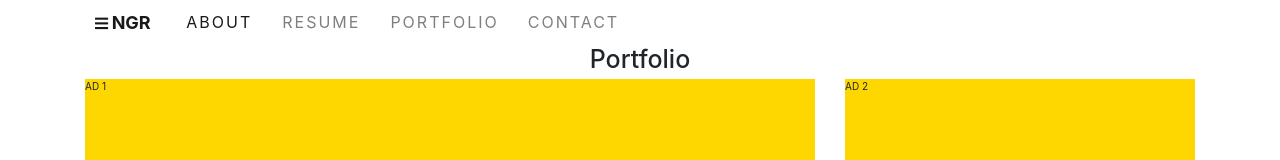
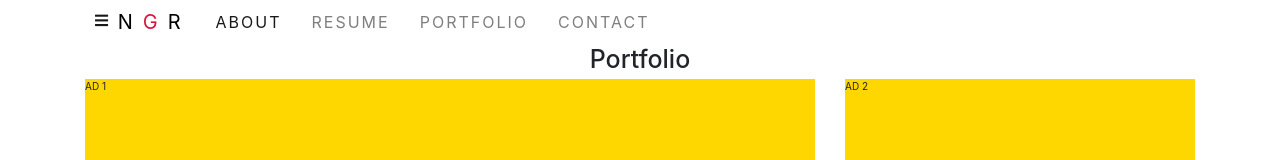
Before and after one commit to ngomezr/NG_WEB, a plain HTML site: page pages/portfolio.html in a window 1280 px wide. Shown: the top 160 px of the page. Drawn offline with nearby package versions, Linux system fonts and the light colour scheme.

Commit message:
Changes
Quick update

```diff
--- a/assests/CSS/portfolio.css
+++ b/assests/CSS/portfolio.css
@@ -19,6 +19,17 @@ body, html{
     margin: 0;
 }
 
+body .header-brand {
+    font-size: 20px;
+    letter-spacing: 10px;
+    transform: translateX(-100rem);
+    color: black;
+    animation: slideIn .5s forwards;
+}
+
+body .header-brand span{
+    color: crimson;
+}
 body nav{
     padding-top:5rem;
     display: flex;
--- a/pages/portfolio.html
+++ b/pages/portfolio.html
@@ -26,7 +26,7 @@
     <nav class="navbar navbar-expand-md navbar-light">
         <a class="navbar-brand" href="/index.html">
             <i class="fas fa-bars" style="font-size: larger;"></i>
-            <span style="font-weight: bold; font-size: large;">NGR</span>
+            <a href = "index.html" class = "header-brand">N<span>G</span>R</a>
         </a>
         <button class="navbar-toggler" type="button" data-toggle="collapse"
             data-target="#navbarSupportedContent">
```
